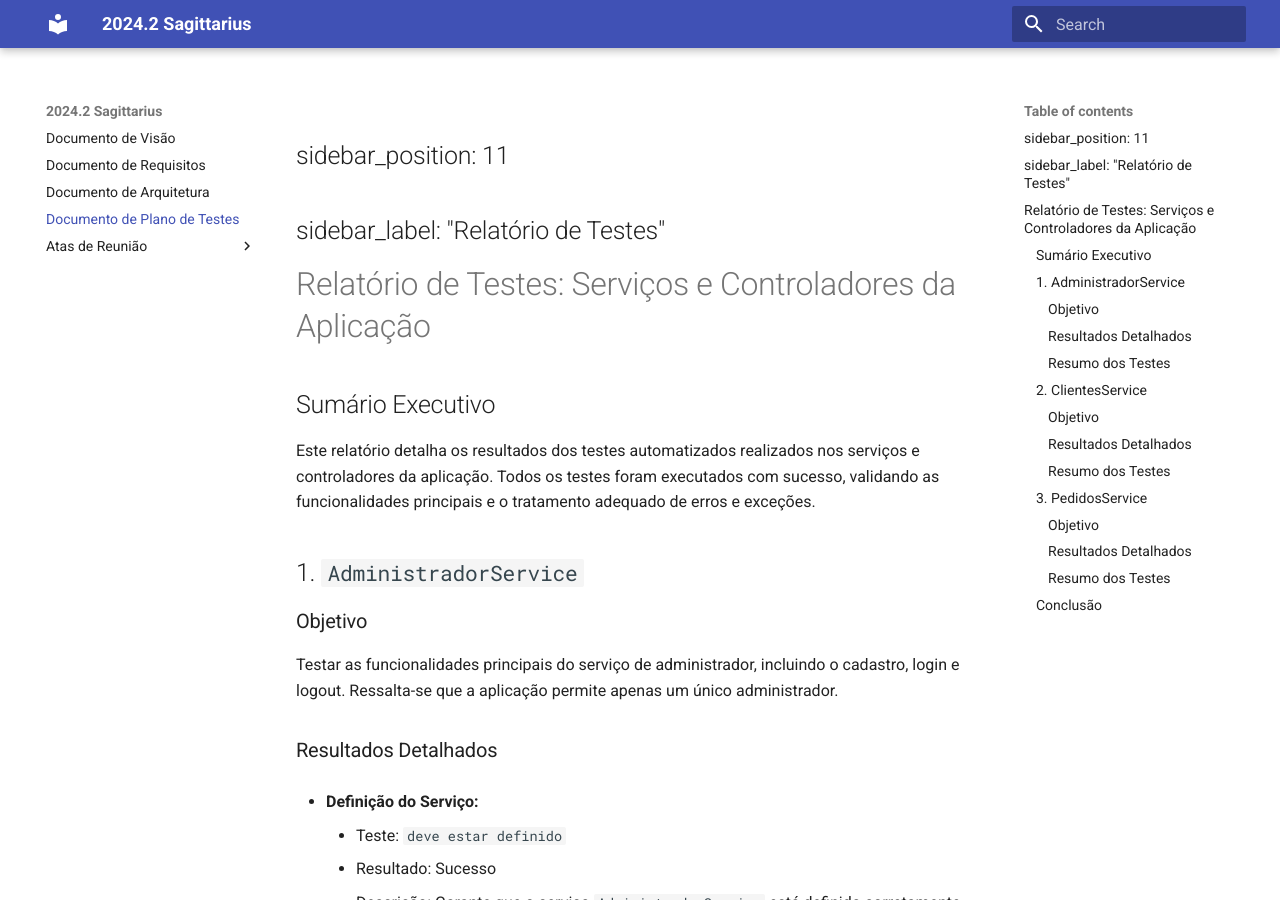
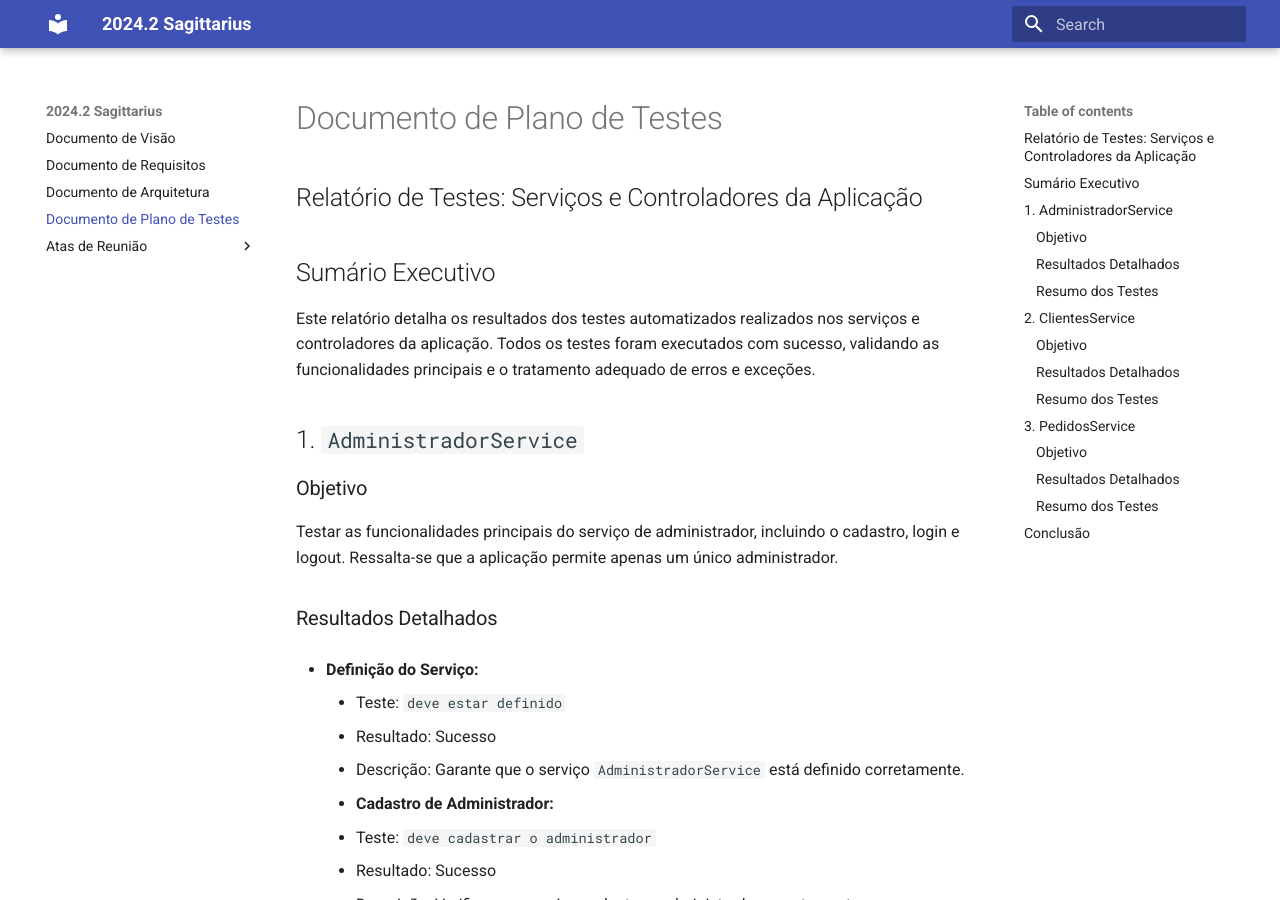
Before and after one commit to FGA0138-MDS-Ajax/2024.2-Sagittarius, an MkDocs documentation site: the page built from docs/documento-plano-testes/documento-plano-testes.md, in a window 1280 px wide and 900 px high. Built offline with MkDocs 1.6.1 and Material for MkDocs 9.7.7, drawn with Linux system fonts in a browser that asks for light colours.

Commit message:
docs:Correção

```diff
--- a/docs/documento-plano-testes/documento-plano-testes.md
+++ b/docs/documento-plano-testes/documento-plano-testes.md
@@ -1,7 +1,4 @@
-## sidebar_position: 11
-## sidebar_label: "Relatório de Testes"
-
-# Relatório de Testes: Serviços e Controladores da Aplicação
+## Relatório de Testes: Serviços e Controladores da Aplicação
 
 ## Sumário Executivo
 
```
